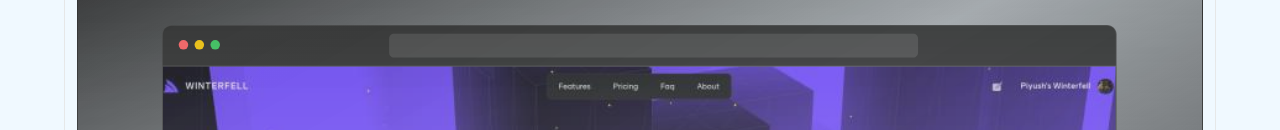
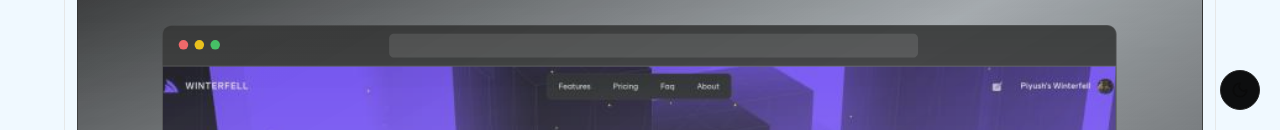
Before and after one commit to piyush-rj/portfolio_2.0, a Next.js app: page / in a window 1280 px wide. Shown: the part 670-800 px from the top of the page. Built offline with nearby package versions, Linux system fonts and the light colour scheme.

Commit message:
github contribution calendar updated

```diff
--- a/app/page.tsx
+++ b/app/page.tsx
@@ -2,6 +2,7 @@ import { cn } from "@/lib/utils";
 import BaseFooter from "@/src/components/Base/BaseFooter";
 import HomeMain from "@/src/components/HomeMain";
 import MainNavbar from "@/src/components/nav/MainNavbar";
+import { AnimatedThemeToggler } from "@/src/components/ui/animated-theme-toggler";
 
 export default function Home() {
 
@@ -22,6 +23,9 @@ export default function Home() {
       <HomeMain
       />
       <BaseFooter />
+      <div className="fixed bottom-5 right-5 border h-10 w-10 flex justify-center items-center rounded-full bg-[#0d0e0f] border-neutral-800">
+        <AnimatedThemeToggler />
+      </div>
     </div>
   );
 }
--- a/src/components/Base/BaseGithubCard.tsx
+++ b/src/components/Base/BaseGithubCard.tsx
@@ -5,7 +5,13 @@ import { useEffect, useState } from "react";
 
 export default function BaseGithubCard() {
   const cyanTheme = {
-    dark: ["#0A0F12", "#0E4A52", "#0FB0C0", "#38DFF0", "#6AFFFF"],
+    dark: [
+    "#161B22", // empty
+    "#262B31", // low  (darker than #2E343B)
+    "#5D646A", // mid
+    "#A4A9AD", // medium-high
+    "#C6C4C2"  // high
+  ],
     light: ["#E8FBFF", "#A8F4FF", "#6EEBFF", "#31DAF0", "#00CFE3"],
   };
 
@@ -43,13 +49,14 @@ export default function BaseGithubCard() {
         </span>
       </div>
 
-      <div className="mt-5 p-4 rounded-lg border border-neutral-800 bg-[#111] overflow-x-auto">
+      <div className="mt-5 p-4 rounded-sm border border-neutral-800 bg-[#111] overflow-x-auto">
         <div className="min-w-max">
           <GitHubCalendar
             username="piyush-rj"
             theme={cyanTheme}
             blockSize={blockSize}
             blockMargin={blockMargin}
+            blockRadius={1}
             fontSize={fontsize}
             colorScheme="dark"
           />
--- a/src/components/ui/animated-theme-toggler.tsx
+++ b/src/components/ui/animated-theme-toggler.tsx
@@ -17,6 +17,13 @@ export const AnimatedThemeToggler = ({
 }: AnimatedThemeTogglerProps) => {
   const [isDark, setIsDark] = useState(false)
   const buttonRef = useRef<HTMLButtonElement>(null)
+
+  // ---- SOUND ----
+  const playSound = useCallback(() => {
+    const audio = new Audio("/sounds/click.mp3")
+    audio.volume = 1
+    audio.play().catch(() => {})
+  }, [])
 
   useEffect(() => {
     const updateTheme = () => {
@@ -48,6 +55,7 @@ export const AnimatedThemeToggler = ({
 
     const { top, left, width, height } =
       buttonRef.current.getBoundingClientRect()
+
     const x = left + width / 2
     const y = top + height / 2
     const maxRadius = Math.hypot(
@@ -73,11 +81,12 @@ export const AnimatedThemeToggler = ({
   return (
     <button
       ref={buttonRef}
-      onClick={toggleTheme}
+      onPointerDown={playSound}   // ⭐ SOUND PLAYS INSTANTLY
+      onClick={toggleTheme}       // theme toggles after audio already fired
       className={cn(className)}
       {...props}
     >
-      {isDark ? <Sun className="size-4.5" /> : <Moon className="size-4.5"/>}
+      {isDark ? <Sun className="size-4.5" /> : <Moon className="size-4.5" />}
       <span className="sr-only">Toggle theme</span>
     </button>
   )
```
Also changed, not shown: 1 other file (tests, documents, lock files or other folders).
